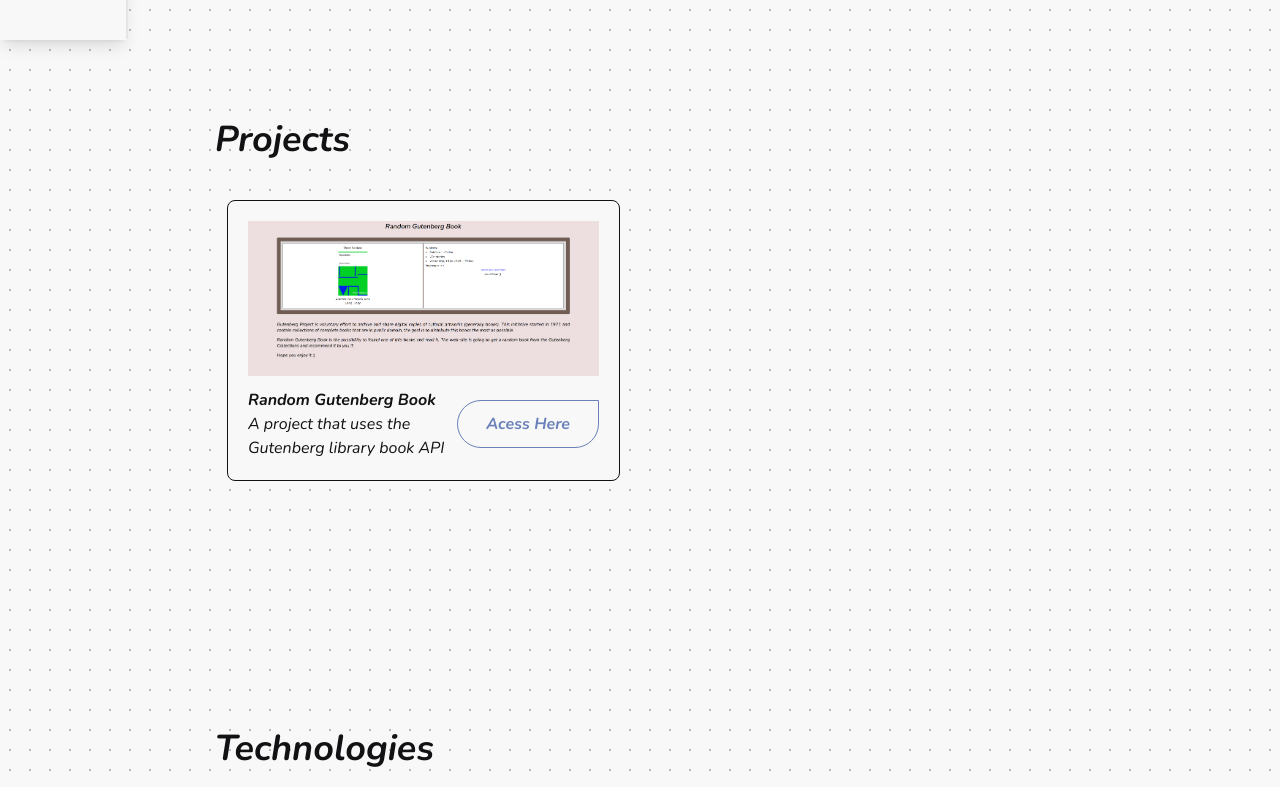
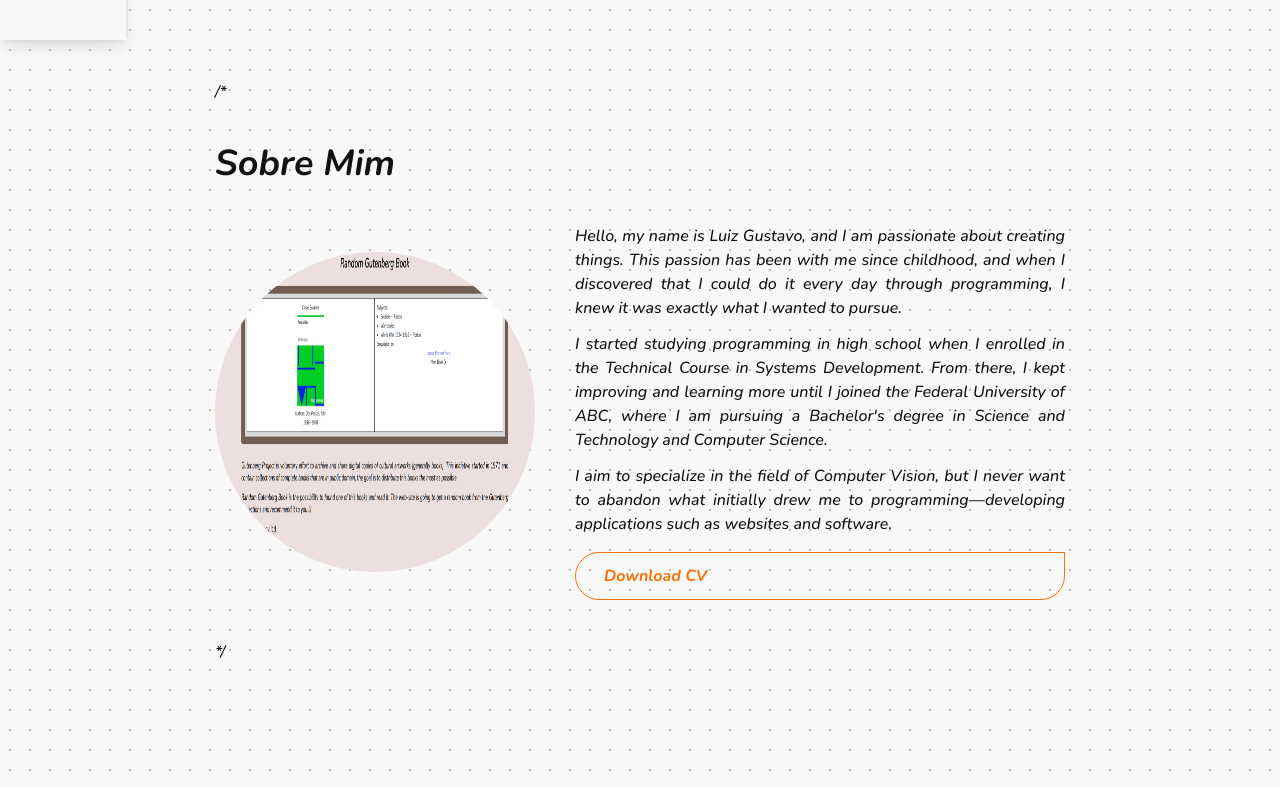
Before and after one commit to LuizinhoGustavo/LuizGustavoPortifolio, a React (Vite) app: page / in a window 1280 px wide. Shown: the part 760-1547 px from the top of the page. Built offline with nearby package versions, Linux system fonts and the light colour scheme.

Commit message:
Feat: sessão Sobre mim

```diff
--- a/src/App.tsx
+++ b/src/App.tsx
@@ -7,6 +7,7 @@
 import { Project } from "./Components/Project/Project";
 import { Tecnhologies } from "./Components/Technologies/Technologies";
 
+import curriculum from './assets/Curriculo_LuizGustavo.pdf'
 import FilePic from '../src/assets/pictures/filePIc.png'
 import { TimelineElement } from "./Components/TimelineElement/TimelineElement";
 import { RandomText } from "./Components/RandomText/RandomText";
@@ -15,6 +16,7 @@
 import usa from "../src/assets/pictures/usa_flag.png"
 import brazil from "../src/assets/pictures/brazil_flag.png"
 import { ThemeToggle } from '../src/Components/ThemeToggle/ThemeToggle';
+import { AboutMe } from "./Components/AboutMe/AboutMe";
 
 export function App() {
 
@@ -52,14 +54,17 @@
           <div className="flex w-full flex-row justify-center gap-14">
             <a href="https://www.linkedin.com/in/luiz-gustavo-silva-49b71725a/" target="_blank"><Linkedin size={40} strokeWidth={1.7} className="text-iconsColor hover:text-orange-600  duration-500" /></a>
             <a href="https://github.com/LuizinhoGustavo" target="_blank"><Github size={40} strokeWidth={1.7} className="text-iconsColor hover:text-orange-600 duration-500" /></a>
-            <a href="" target="_blank"><FileUser size={40} strokeWidth={1.7} className="text-iconsColor hover:text-orange-600 duration-500" /></a>
+            <a href={curriculum} target="_blank"><FileUser size={40} strokeWidth={1.7} className="text-iconsColor hover:text-orange-600 duration-500" /></a>
           </div>
         </div>
 
+        {/* Sobre Mim */}
+        <span id="aboutMe" className=" mb-10 " />
+
         <div className="flex flex-col gap-10 justify-start mx-auto w-full max-w-[850px]">
-          {/* <Title content="Sobre Mim" />
+          /* <Title content="Sobre Mim" />
 
-          <AboutMe /> */}
+          <AboutMe /> */
 
           {/* Projetos */}
           <span id="projects" className=" mb-10 " />
--- a/src/Components/AboutMe/AboutMe.tsx
+++ b/src/Components/AboutMe/AboutMe.tsx
@@ -1,60 +1,25 @@
 //import { Coffee, Linkedin, Music } from "lucide-react";
+
+import aa from '../../assets/pictures/filePIc.png'
+import { i18n } from '../../translate/i18n'
+import curriculum from '../../assets/Curriculo_LuizGustavo.pdf'
 
 export function AboutMe() {
     return (
+        <div className="flex flex-row h-full justify-center items-center gap-10 text-textColor">
+            <img src={aa} alt="" className="rounded-full w-80 h-80" />
+            <div className='flex flex-col gap-4'>
+            <div className="font-medium flex flex-col gap-3 text-justify">
+                <p>{`${i18n.t('aboutMe.p1Text')}`}</p>
+                <p>{`${i18n.t('aboutMe.p2Text')}`}</p>
+                <p>{`${i18n.t('aboutMe.p3Text')}`}</p>
+            </div>
 
-        <div className="flex items-center justify-center ">
-            <div className=" w-[40rem]">
-                {/* Linhas horizontais */}
-                <div className="absolute top-0 -left-4 -right-4 h-0.5 bg-black"></div>
-                <div className="absolute bottom-0 -left-4 -right-4 h-0.5 bg-black"></div>
-                <div className="flex flex-col gap-3 justify-center max-w-full mb-10 mx-3 p-5 py-20">
-                    <p>Meu nome é Luiz Gustavo e sou estudante de Ciência da Computação na UFABC. Iniciei meus estudos em programação em 2021, durante o curso técnico em Desenvolvimento de Sistemas.</p>
-                    <p>Após isso, comecei a me especializar em algumas tecnologias e ferramentas, entre elas está o desenvolvimento Frontend, uma área onde sempre tive muito interesse.</p>
+            <a href={curriculum} target="_blank" className="bg-transparent border border-orangeColor text-orangeColor flex flex-col justify-center h-12 my-auto align-middle px-7 rounded-b-3xl rounded-l-3xl hover:text-white font-bold hover:bg-orangeColor duration-700">
+                    {`${i18n.t('aboutMe.btnCV')}`}
+                </a>
+            </div>
 
-
-
-
-                </div>
-                {/* Linhas verticais */}
-                <div className="absolute -top-6 -bottom-6 left-2 w-0.5 bg-black"></div>
-                <div className="absolute -top-6 -bottom-6 right-2 w-0.5 bg-black"></div>
-            </div>
         </div>
-
     )
 }
-
-{/*<div className="mb-32 flex items-center justify-center">
-            <div classNameName="flex flex-col gap-3 justify-center border border-black rounded max-w-full mb-10 mx-3 p-5 py-20 bg-[#F8F8F8]">
-                <p classNameName="text-2xl text-justify">Olá! Meu nome é Luiz Gustavo e sou estudante de Ciência da Computação na UFABC. Iniciei meus estudos em programação em 2021, durante o curso técnico em Desenvolvimento de Sistemas.</p>
-                <p classNameName="text-2xl text-justify">Sou apaixonado por tecnologia e, além da programação, tenho grande interesse por música, cinema, futebol e muitas outras coisas. Fique à vontade para me chamar em qualquer lugar para conversarmos mais sobre esses temas!</p>
-            </div>
-
-            <div classNameName="w-full grid grid-cols-2 lg:grid-cols-4 gap-5 px-2">
-                <div classNameName="flex align-middle gap-5">
-                    <Coffee size={45} />
-
-                    <span classNameName="font-bold">20 xícaras de café nas últimas 12 horas</span>
-                </div>
-
-                <div classNameName="flex align-middle gap-4 ">
-                    <Music size={50} />
-
-                    <span classNameName="font-bold">5 Playlists diferentes para começar um projeto novo</span>
-                </div>
-
-                <div classNameName="flex align-middle gap-4 ">
-                    <Linkedin size={45} />
-
-                    <span classNameName="font-bold">10 Espiadas no linkedin em busca de oportunidades</span>
-                </div>
-
-                <div classNameName="flex align-middle gap-4 ">
-                    <Linkedin size={45} />
-
-                    <span classNameName="font-bold">10 Espiadas no linkedin em busca de oportunidades</span>
-                </div>
-            </div>
-
-        </div >*/}
--- a/src/Components/SideBar/SideBar.tsx
+++ b/src/Components/SideBar/SideBar.tsx
@@ -1,6 +1,6 @@
 import { useState } from 'react';
 import { Link } from 'react-scroll';
-import { House, FolderKanban, FileJson2, BriefcaseBusiness, PanelRightOpen, PanelRightClose } from 'lucide-react'
+import { House, FolderKanban, FileJson2, BriefcaseBusiness, PanelRightOpen, PanelRightClose, SquareUser,  } from 'lucide-react'
 
 export function SideBar() {
     const [isOpen, setIsOpen] = useState(true);
@@ -16,6 +16,9 @@
 
                 <div className="text-center text-iconsColor hover:text-orangeColor duration-300">
                     <Link to="home" smooth={true} duration={400}><House size={37} /></Link>
+                </div>
+                <div className="text-center text-iconsColor hover:text-orangeColor duration-300">
+                    <Link to="aboutMe" smooth={true} duration={500}><SquareUser size={37} /></Link>
                 </div>
                 <div className="text-center text-iconsColor hover:text-orangeColor duration-300">
                     <Link to="projects" smooth={true} duration={500}><FolderKanban size={37} /></Link>
--- a/src/Components/TimelineElement/TimelineElement.tsx
+++ b/src/Components/TimelineElement/TimelineElement.tsx
@@ -1,7 +1,7 @@
-import { Earth, LaptopMinimal, GraduationCap } from "lucide-react";
+import { Earth, LaptopMinimal, GraduationCap, Plane } from "lucide-react";
 
 interface TimelineElementProps {
-    representation: 'Earth' | 'LaptopMinimal' | 'GraduationCap'
+    representation: 'Earth' | 'LaptopMinimal' | 'GraduationCap' | 'Plane'
     title: string
     date: string
     place: string
@@ -14,6 +14,7 @@
                 {representation === 'Earth' && <Earth className="text-iconsColor" size={40} strokeWidth={1.7} />}
                 {representation === 'LaptopMinimal' && <LaptopMinimal className="text-iconsColor" size={40} strokeWidth={1.7} />}
                 {representation === 'GraduationCap' && <GraduationCap className="text-iconsColor" size={40} strokeWidth={1.7} />}
+                {representation === 'Plane' && <Plane className="text-iconsColor" size={40} strokeWidth={1.7} />}
 
                 <span className="bg-orange-600 w-[0.30rem] h-24" />
             </div>
--- a/src/translate/languages/en.ts
+++ b/src/translate/languages/en.ts
@@ -10,6 +10,12 @@
                 tecnhologies: "Technologies",
                 whatIDo: "What I do",
                 experience: "Experience",
+            },
+            aboutMe: {
+                p1Text: "Hello, my name is Luiz Gustavo, and I am passionate about creating things. This passion has been with me since childhood, and when I discovered that I could do it every day through programming, I knew it was exactly what I wanted to pursue.",
+                p2Text: "I started studying programming in high school when I enrolled in the Technical Course in Systems Development. From there, I kept improving and learning more until I joined the Federal University of ABC, where I am pursuing a Bachelor's degree in Science and Technology and Computer Science.",
+                p3Text: "I aim to specialize in the field of Computer Vision, but I never want to abandon what initially drew me to programming—developing applications such as websites and software.",
+                btnCV: "Download CV"
             },
             experience: {
                 english: "Advanced English - (C1)",
--- a/src/translate/languages/pt.ts
+++ b/src/translate/languages/pt.ts
@@ -10,6 +10,12 @@
                 tecnhologies: "Tecnologias",
                 whatIDo: "O que eu faço",
                 experience: "Experiência",
+            },
+            aboutMe: {
+                p1Text: "Olá, me chamo Luiz Gustavo e sou apaixonado em criar coisas e isso vem desde de criança, quando vi que posso realizar isso todos os dias com programação decidi que era exatamente isso que queria fazer.",
+                p2Text: "Comecei a estudar programação no ensino médio quando ingressei no curso técnico de Desenvolvimento de Sistemas, após isso fui me desenvolvendo e aprendendo cada vez mais, até ingressar na Faculdade federal do ABC nos Bacherelados de Ciência e Tecnologia e Ciência da Computação.",
+                p3Text: "Desejo me especializar na área de Visão Computacional, mas nunca abandonar o que me fez ingressar na programação que é o desenvolvimento de aplicações como sites e softwares.",
+                btnCV: "Download CV"
             },
             experience: {
                 english: "Inglês Avançado - (C1)",
```
Also changed, not shown: 1 other file (tests, documents, lock files or other folders).
